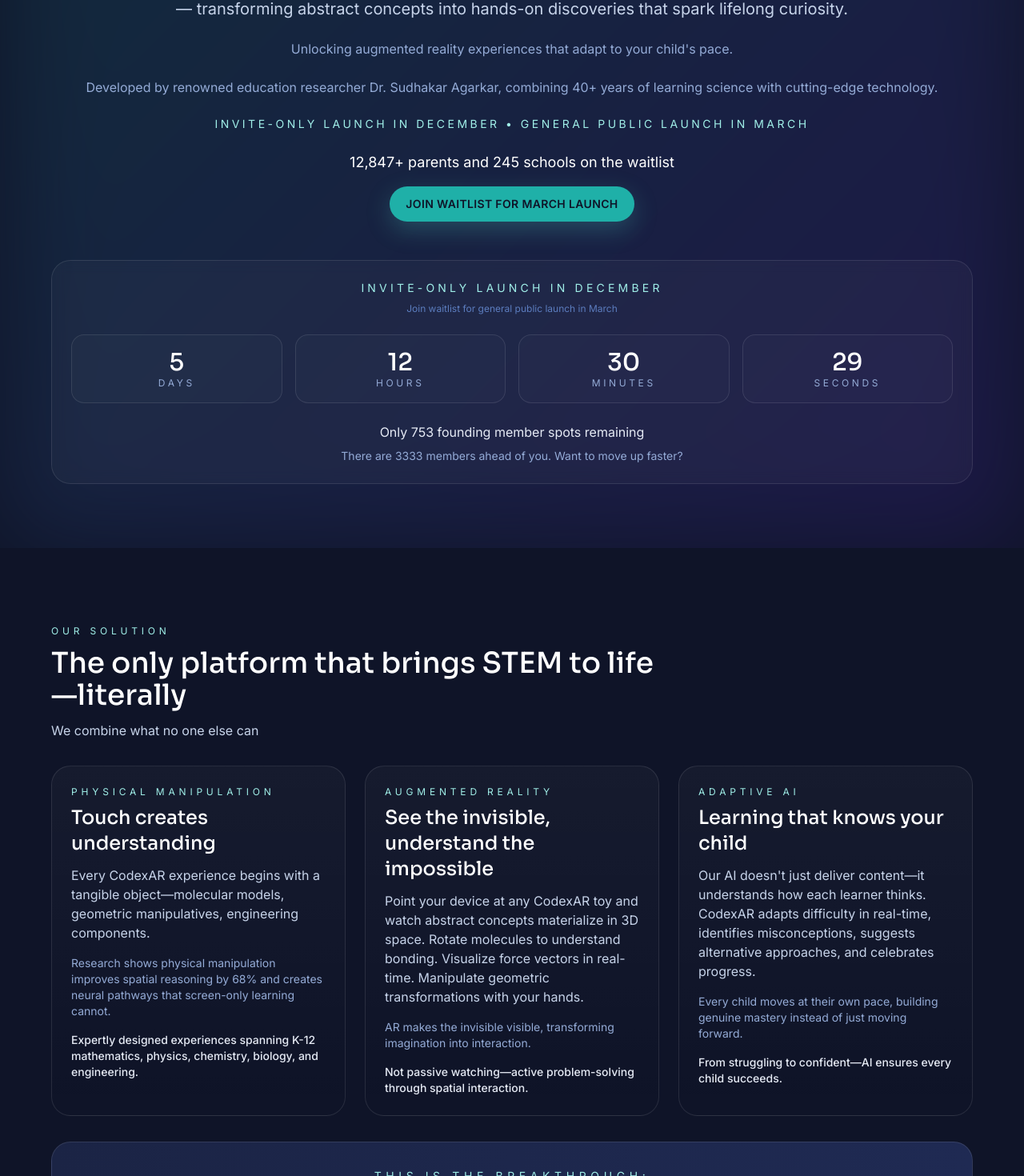
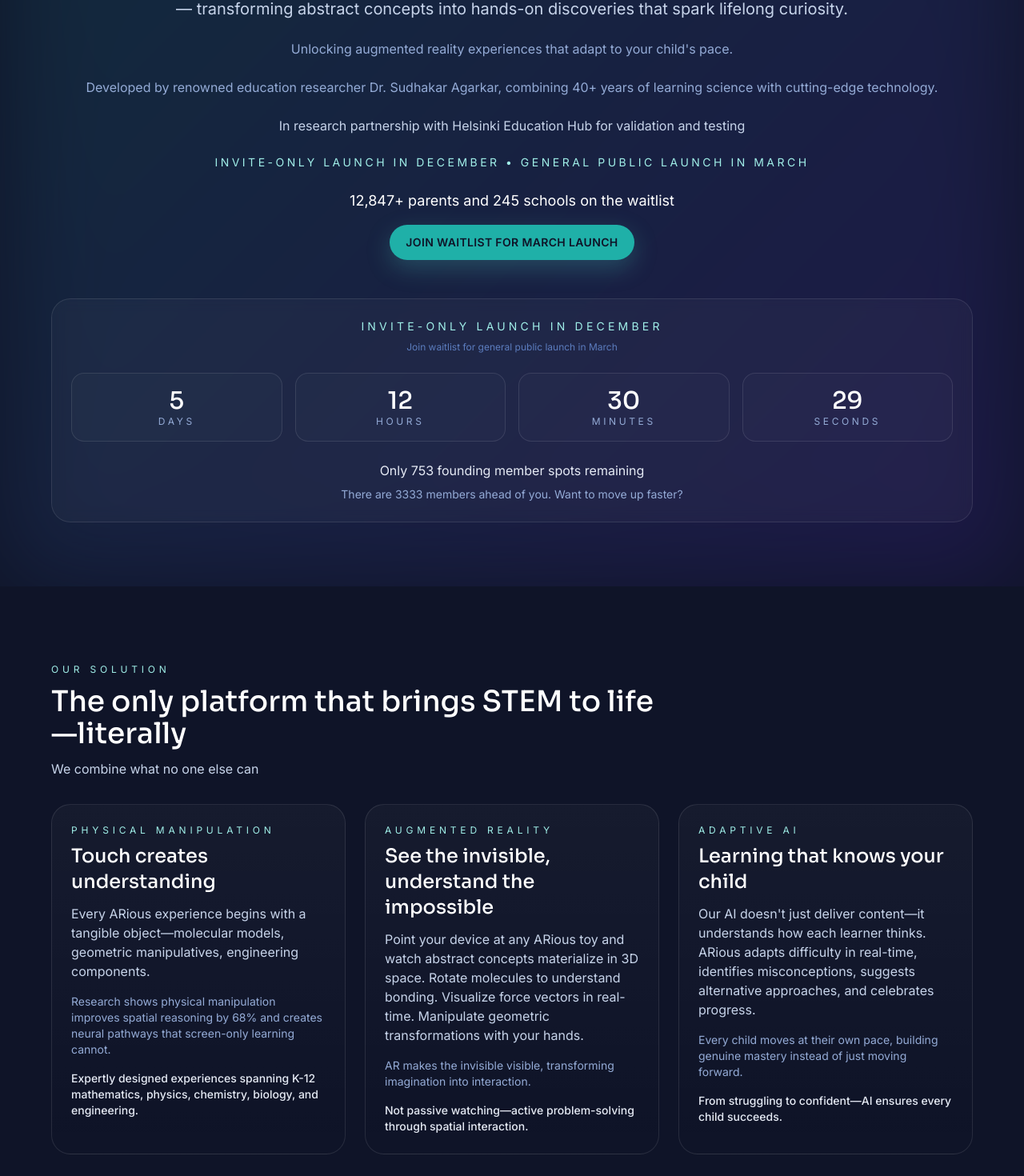
Before and after one commit to yashflobo/2d_website, a React (Vite) app: page /preview in a window 1280 px wide. Shown: the part 371-1841 px from the top of the page at 80% size. Built offline with nearby package versions, Linux system fonts and the light colour scheme.

Commit message:
added hub collab details

```diff
--- a/src/components/sections/HeroSection.tsx
+++ b/src/components/sections/HeroSection.tsx
@@ -28,6 +28,9 @@
           <p className="text-ink-300">
             {heroContent.stats.developer}, {heroContent.stats.experience}
           </p>
+        </FadeInOnScroll>
+        <FadeInOnScroll delay={0.28}>
+          <p className="text-ink-200">{heroContent.stats.partnership}</p>
         </FadeInOnScroll>
         <FadeInOnScroll delay={0.3}>
           <p className="text-sm uppercase tracking-[0.25em] text-aurora-200">
--- a/src/components/sections/ResearchSection.tsx
+++ b/src/components/sections/ResearchSection.tsx
@@ -31,6 +31,21 @@
         </FadeInOnScroll>
 
         <div className="space-y-6">
+          <FadeInOnScroll className="rounded-3xl border border-white/10 bg-white/[0.02] p-6" y={36}>
+            <p className="text-xs uppercase tracking-[0.3em] text-aurora-200">
+              {researchSection.partnership.eyebrow}
+            </p>
+            <h4 className="mt-3 font-display text-xl text-white">{researchSection.partnership.title}</h4>
+            <p className="mt-3 text-ink-200">{researchSection.partnership.summary}</p>
+            <ul className="mt-4 space-y-3 text-ink-100">
+              {researchSection.partnership.bullets.map((bullet) => (
+                <li key={bullet} className="flex items-start gap-3">
+                  <span className="mt-1 h-2 w-2 rounded-full bg-aurora-300 flex-shrink-0" />
+                  {bullet}
+                </li>
+              ))}
+            </ul>
+          </FadeInOnScroll>
           <FadeInOnScroll className="rounded-3xl border border-white/10 bg-white/[0.02] p-6" y={40}>
             <h4 className="font-display text-xl text-white">{researchSection.bio.hurdlesTitle}</h4>
             <div className="mt-4 space-y-3">
--- a/src/components/sections/SocialProofSection.tsx
+++ b/src/components/sections/SocialProofSection.tsx
@@ -26,6 +26,12 @@
             </span>
           ))}
         </div>
+        <div className="mt-6 rounded-2xl border border-white/10 bg-white/[0.04] p-5">
+          <p className="text-sm uppercase tracking-[0.2em] text-aurora-200">
+            {socialProofSection.partnership.title}
+          </p>
+          <p className="mt-2 text-sm text-ink-200">{socialProofSection.partnership.description}</p>
+        </div>
       </div>
       <div className="space-y-4">
         {socialProofSection.testimonials.map((testimonial) => (
--- a/src/data/content.ts
+++ b/src/data/content.ts
@@ -12,6 +12,7 @@
     toyDescription: 'Unlocking augmented reality experiences that adapt to your child\'s pace.',
     developer: 'Developed by renowned education researcher Dr. Sudhakar Agarkar',
     experience: 'combining 40+ years of learning science with cutting-edge technology.',
+    partnership: 'In research partnership with Helsinki Education Hub for validation and testing',
     launchInfo: 'Invite-only launch in December • General public launch in March',
   },
   metrics: {
@@ -61,21 +62,21 @@
     {
       title: 'Physical manipulation',
       tagline: 'Touch creates understanding',
-      body: 'Every CodexAR experience begins with a tangible object—molecular models, geometric manipulatives, engineering components.',
+      body: 'Every ARious experience begins with a tangible object—molecular models, geometric manipulatives, engineering components.',
       stat: 'Research shows physical manipulation improves spatial reasoning by 68% and creates neural pathways that screen-only learning cannot.',
       benefit: 'Expertly designed experiences spanning K-12 mathematics, physics, chemistry, biology, and engineering.',
     },
     {
       title: 'Augmented reality',
       tagline: 'See the invisible, understand the impossible',
-      body: 'Point your device at any CodexAR toy and watch abstract concepts materialize in 3D space. Rotate molecules to understand bonding. Visualize force vectors in real-time. Manipulate geometric transformations with your hands.',
+      body: 'Point your device at any ARious toy and watch abstract concepts materialize in 3D space. Rotate molecules to understand bonding. Visualize force vectors in real-time. Manipulate geometric transformations with your hands.',
       stat: 'AR makes the invisible visible, transforming imagination into interaction.',
       benefit: 'Not passive watching—active problem-solving through spatial interaction.',
     },
     {
       title: 'Adaptive AI',
       tagline: 'Learning that knows your child',
-      body: 'Our AI doesn\'t just deliver content—it understands how each learner thinks. CodexAR adapts difficulty in real-time, identifies misconceptions, suggests alternative approaches, and celebrates progress.',
+      body: 'Our AI doesn\'t just deliver content—it understands how each learner thinks. ARious adapts difficulty in real-time, identifies misconceptions, suggests alternative approaches, and celebrates progress.',
       stat: 'Every child moves at their own pace, building genuine mastery instead of just moving forward.',
       benefit: 'From struggling to confident—AI ensures every child succeeds.',
     },
@@ -106,9 +107,20 @@
   subtitle: 'Dr. Sudhakar Agarkar',
   tagline: 'Four decades transforming education',
   mission: 'On a mission to fuel every student\'s curiosity and empower teachers with tools to make it happen.',
+  partnership: {
+    eyebrow: 'Global research partners',
+    title: 'Validated with Helsinki Education Hub',
+    summary:
+      'ARious was selected by Helsinki Education Hub as a research partner to bring Dr. Agarkar\'s Remedial Instructional Strategy to the Nordic innovation ecosystem.',
+    bullets: [
+      'Collaborative pilot design inside Helsinki Education Hub\'s testing platform',
+      'Evidence gathering with Finnish educators to benchmark against Nordic pedagogy standards',
+      'Independent validation of ARious learning outcomes prior to the March public launch',
+    ],
+  },
   bio: {
     name: 'Dr. Sudhakar Agarkar',
-    title: 'Chief Knowledge Officer at CodexAR and Professor Emeritus at the Tata Institute of Fundamental Research (TIFR)',
+    title: 'Chief Knowledge Officer at ARious and Professor Emeritus at the Tata Institute of Fundamental Research (TIFR)',
     intro: 'one of India\'s most prestigious research institutions.',
     summary:
       'For over 40 years, he\'s dedicated his career to a singular mission: Making STEM education accessible and effective for every student, regardless of background.',
@@ -142,7 +154,19 @@
     { label: 'schools', value: '245', subtext: 'requesting pilots' },
     { label: 'countries', value: '19', subtext: 'expressing interest' },
   ],
-  badges: ['COPPA Compliant', 'FERPA Certified', 'STEM.org Accredited', 'Privacy Certified', 'Research-Backed'],
+  badges: [
+    'COPPA Compliant',
+    'FERPA Certified',
+    'STEM.org Accredited',
+    'Privacy Certified',
+    'Research-Backed',
+    'Validated by Helsinki Education Hub',
+  ],
+  partnership: {
+    title: 'Research partner: Helsinki Education Hub',
+    description:
+      'Our RIS-powered experiences are being tested and validated through Helsinki Education Hub\'s startup collaboration program, ensuring ARious meets rigorous European standards.',
+  },
   testimonials: [
     {
       role: 'Teacher',
@@ -152,12 +176,12 @@
     {
       role: 'Principal',
       quote:
-        'We evaluated 14 STEM platforms. CodexAR was the only one combining research backing, standards alignment, and genuine student engagement. Easy choice.',
+        'We evaluated 14 STEM platforms. ARious was the only one combining research backing, standards alignment, and genuine student engagement. Easy choice.',
     },
     {
       role: 'Parent',
       quote:
-        'I researched everything before committing. Dr. Agarkar\'s credentials and the Helsinki partnership convinced me this isn\'t just another edtech fad — it\'s the real deal.',
+        'I researched everything before committing. The Helsinki Education Hub partnership means ARious has been vetted by Europe\'s leading education incubator — this isn\'t just another edtech fad.',
     },
   ],
 } as const
@@ -208,11 +232,11 @@
     },
     {
       question: 'What age group is appropriate?',
-      answer: "CodexAR spans K-12 (ages 5-18) with age-appropriate content for each grade level. We\'ll ask about your child\'s grade when you join the waitlist.",
+      answer: "ARious spans K-12 (ages 5-18) with age-appropriate content for each grade level. We\'ll ask about your child\'s grade when you join the waitlist.",
     },
     {
       question: 'Are you certified?',
-      answer: 'Yes. CodexAR is backed by renowned learning science research and aligns with COPPA/FERPA guidelines. We hold STEM.org accreditation and maintain privacy certifications.',
+      answer: 'Yes. ARious is backed by renowned learning science research and aligns with COPPA/FERPA guidelines. We hold STEM.org accreditation and maintain privacy certifications.',
     },
     {
       question: 'Can I try this for Free?',
```
Also changed, not shown: 1 other file (tests, documents, lock files or other folders).
